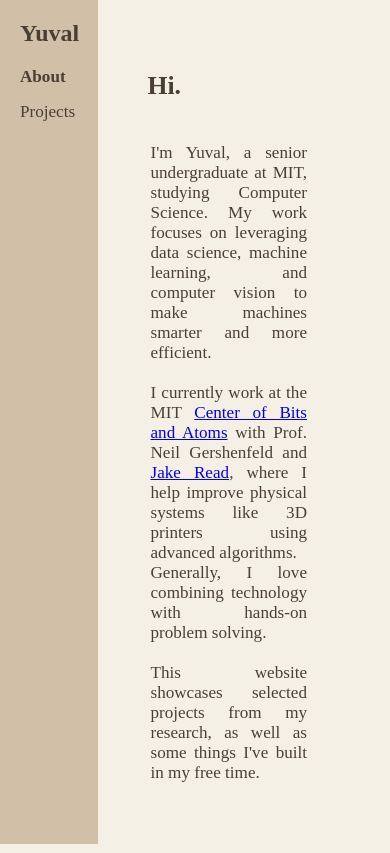
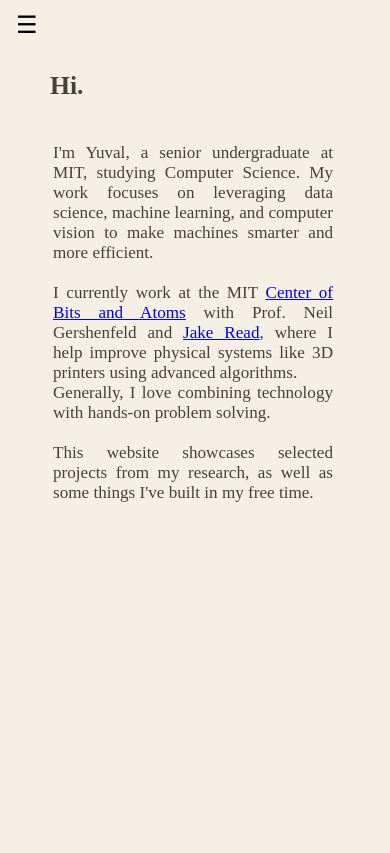
Before and after one commit to yuvalm11/personal-website, a plain HTML site: page index.html in a window 390 px wide. Drawn offline with nearby package versions, Linux system fonts and the light colour scheme.

Commit message:
mobile support

```diff
--- a/index.html
+++ b/index.html
@@ -9,6 +9,7 @@
 </head>
 <body>
     <div class="container">
+        <button class="menu-toggle" onclick="toggleSidebar()">☰</button> <!-- Toggle Button -->
         <nav class="sidebar fixed-sidebar">
             <h2>Yuval</h2>
             <ul>
@@ -27,7 +28,7 @@
                 <table>
                     <tr>
                         <h1>Hi.</h1>
-                        <td style="width: 85%;">
+                        <td class="about">
                             <p>
                                 I'm Yuval, a senior undergraduate at MIT, studying Computer Science. My work focuses on leveraging data
                                 science, machine learning, and computer vision to make machines smarter and more efficient.<br><br>
@@ -38,8 +39,7 @@
                                 time.
                             </p>
                         </td>
-                        <td>
-                        </td>
+                        <td></td>
                     </tr>
                 </table>
             </section>
--- a/script.js
+++ b/script.js
@@ -16,7 +16,6 @@
     sidebarItems.forEach(item => item.classList.remove('selected'));
     const projectItems = document.querySelectorAll('#projects-list li');
     projectItems.forEach(item => item.classList.remove('selected'));
-
 
     document.querySelector(`[onclick="showSection('${sectionId}', true)"]`).classList.add('selected');
 
@@ -53,7 +52,6 @@
 
     const projectDetails = document.getElementById('project-details');
     try {
-        // Adjust the path for static hosting
         const response = await fetch(`./projects/${projectId}/main.md`);
         if (response.ok) {
             const markdownText = await response.text();
@@ -70,7 +68,6 @@
     const projectItems = document.querySelectorAll('#projects-list li');
     projectItems.forEach(item => item.classList.remove('selected'));
 
-    // Ensure the correct project is highlighted
     document.querySelector(`[onclick="showProjectContent('${projectId}')"]`).classList.add('selected');
 }
 
@@ -85,3 +82,8 @@
     const projectsList = document.getElementById('projects-list');
     projectsList.classList.add('hidden');
 });
+
+function toggleSidebar() {
+    const sidebar = document.querySelector('.fixed-sidebar');
+    sidebar.classList.toggle('active');
+}
--- a/styles.css
+++ b/styles.css
@@ -19,6 +19,8 @@
     background-color: #d1bfa7;
     padding: 20px;
     box-sizing: border-box;
+    z-index: 999;
+    transition: transform 0.3s ease-in-out;
 }
 
 .sidebar h2 {
@@ -60,10 +62,15 @@
     font-weight: bold;
 }
 
+.about {
+    width: 85%;
+}
+
 .content {
     margin-left: 25%;
     padding: 50px;
     text-align: justify;
+    transition: margin-left 0.3s ease-in-out;
 }
 
 .section {
@@ -77,3 +84,39 @@
 .hidden {
     display: none;
 }
+
+.menu-toggle {
+    display: none;
+    position: fixed;
+    top: 10px;
+    left: 10px;
+    font-size: 24px;
+    background: none;
+    border: none;
+    z-index: 1000;
+    cursor: pointer;
+}
+
+@media (max-width: 768px) {
+    .fixed-sidebar {
+        transform: translateX(-100%);
+        width: 100%;
+        padding-top: 4em;
+    }
+
+    .fixed-sidebar.active {
+        transform: translateX(0);
+    }
+
+    .content {
+        margin-left: 0;
+    }
+
+    .about {
+        width: 100%;
+    }
+
+    .menu-toggle {
+        display: block;
+    }
+}
```
Also changed, not shown: 1 other file.
